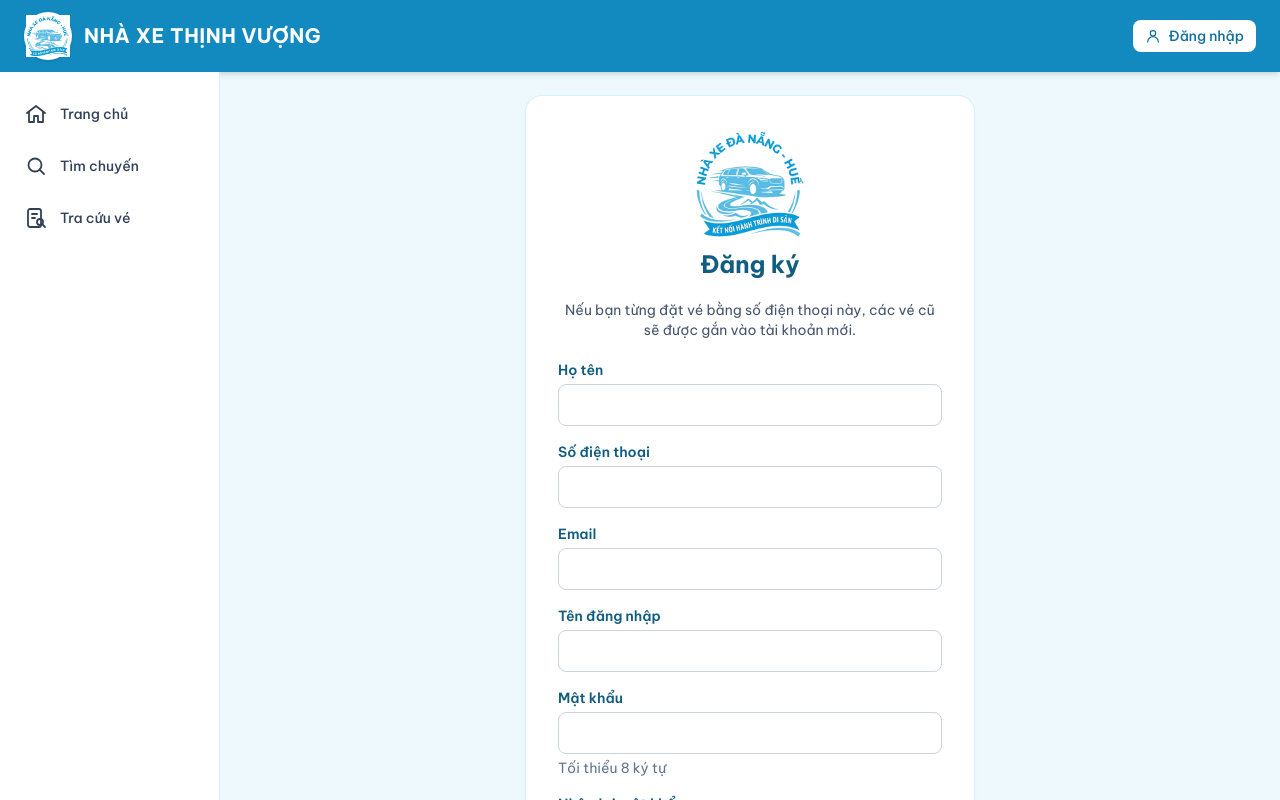
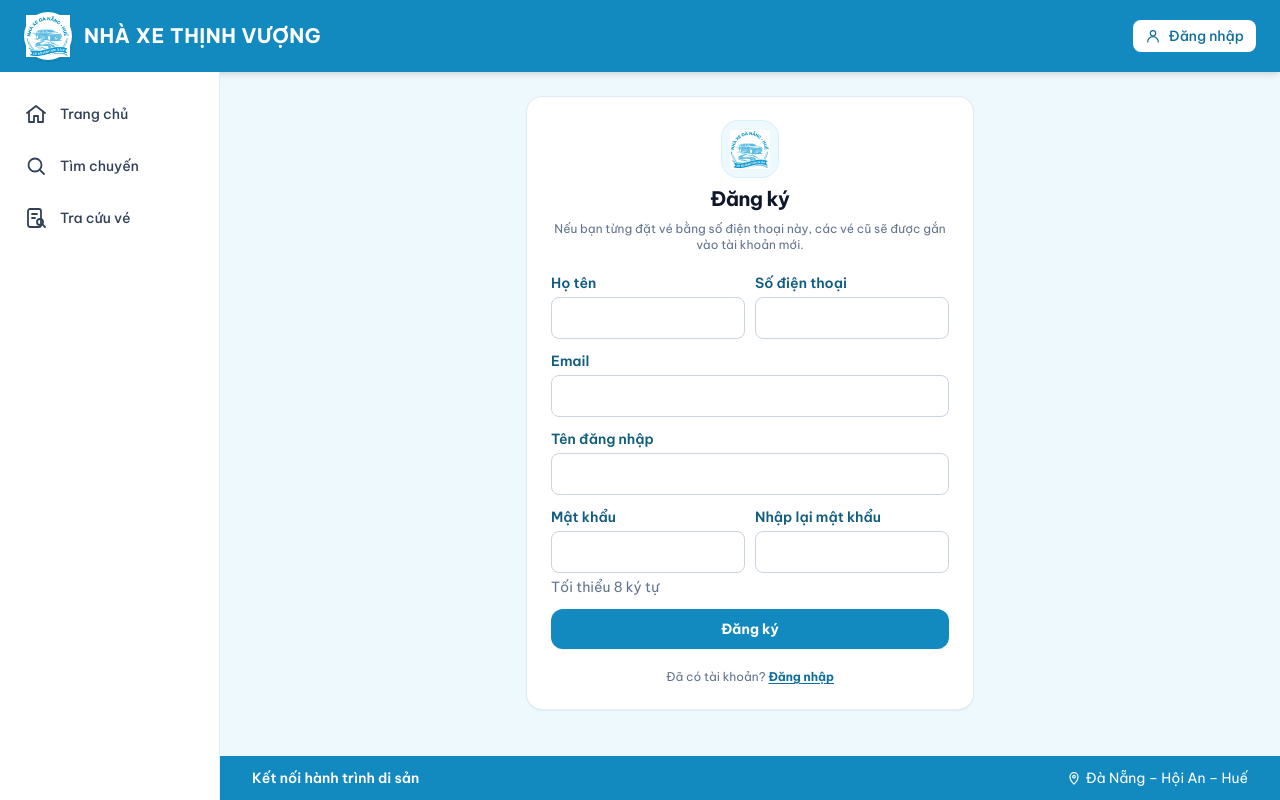
Before and after one commit to NhanLe134/QLQTKD_Nhom09_VeXeWeb, a React (Vite) app in the folder frontend/: page /dang-ky in a window 1280 px wide. Shown: the top 800 px of the page. Built offline with nearby package versions, Linux system fonts and the light colour scheme.

Commit message:
AnhThu: Cap nhat RegisterPage va SeatSelectionPage

```diff
--- a/frontend/src/pages/RegisterPage.tsx
+++ b/frontend/src/pages/RegisterPage.tsx
@@ -107,15 +107,19 @@ export default function RegisterPage() {
   }
 
   return (
-    <section className="mx-auto max-w-md space-y-5 rounded-2xl bg-white p-6 shadow-sm ring-1 ring-brand-100 sm:p-8">
+    <section className="mx-auto max-w-md space-y-4 rounded-2xl border border-slate-200/90 bg-white p-5 shadow-xs sm:p-6">
       <div className="flex flex-col items-center gap-2 text-center">
-        <BrandLogo className="h-28 w-28" />
-        <h1 className="text-2xl font-bold text-brand-800">Đăng ký</h1>
-      </div>
-      <p className="text-center text-sm text-slate-600">
+        <span className="flex h-14 w-14 items-center justify-center rounded-2xl bg-brand-50 p-2 shadow-2xs ring-1 ring-brand-100">
+          <BrandLogo className="h-full w-full object-contain" />
+        </span>
+        <h1 className="text-xl font-bold tracking-tight text-slate-900">Đăng ký</h1>
+        <p className="text-xs text-slate-500">
           Nếu bạn từng đặt vé bằng số điện thoại này, các vé cũ sẽ được gắn vào tài khoản mới.
         </p>
-      <form noValidate onSubmit={handleSubmit} className="space-y-4">
+      </div>
+
+      <form noValidate onSubmit={handleSubmit} className="space-y-3 pt-1">
+        <div className="grid gap-2.5 sm:grid-cols-2">
           <FormField
             id="ho_ten"
             label="Họ tên"
@@ -134,6 +138,7 @@ export default function RegisterPage() {
             onChange={update('so_dien_thoai')}
             error={fieldErrors.so_dien_thoai}
           />
+        </div>
         <FormField
           id="email"
           label="Email"
@@ -151,6 +156,7 @@ export default function RegisterPage() {
           onChange={update('ten_dang_nhap')}
           error={fieldErrors.ten_dang_nhap}
         />
+        <div className="grid gap-2.5 sm:grid-cols-2">
           <FormField
             id="mat_khau"
             label="Mật khẩu"
@@ -170,22 +176,25 @@ export default function RegisterPage() {
             onChange={update('nhap_lai_mat_khau')}
             error={fieldErrors.nhap_lai_mat_khau}
           />
+        </div>
+
         {formError && (
-          <p role="alert" className="rounded-lg bg-red-50 px-3 py-2 text-sm text-red-700">
+          <p role="alert" className="rounded-xl bg-rose-50 p-2.5 text-xs font-semibold text-rose-700 ring-1 ring-rose-200/70">
             {formError}
           </p>
         )}
         <button
           type="submit"
           disabled={submitting}
-          className="w-full rounded-lg bg-brand-700 px-4 py-2.5 font-semibold text-white shadow-sm hover:bg-brand-800 disabled:opacity-60"
+          className="w-full rounded-xl bg-brand-600 px-4 py-2.5 text-xs sm:text-sm font-bold text-white shadow-2xs transition-all hover:bg-brand-700 active:scale-[0.98] disabled:opacity-50"
         >
           {submitting ? 'Đang đăng ký…' : 'Đăng ký'}
         </button>
       </form>
-      <p className="text-center text-sm text-slate-600">
+
+      <p className="text-center text-xs text-slate-500 pt-1">
         Đã có tài khoản?{' '}
-        <Link to="/dang-nhap" className="font-semibold text-brand-700 underline underline-offset-2 hover:text-brand-800">
+        <Link to="/dang-nhap" className="font-bold text-brand-700 underline underline-offset-2 hover:text-brand-800">
           Đăng nhập
         </Link>
       </p>
```
Lines whose indentation alone changed are shown as unchanged.
